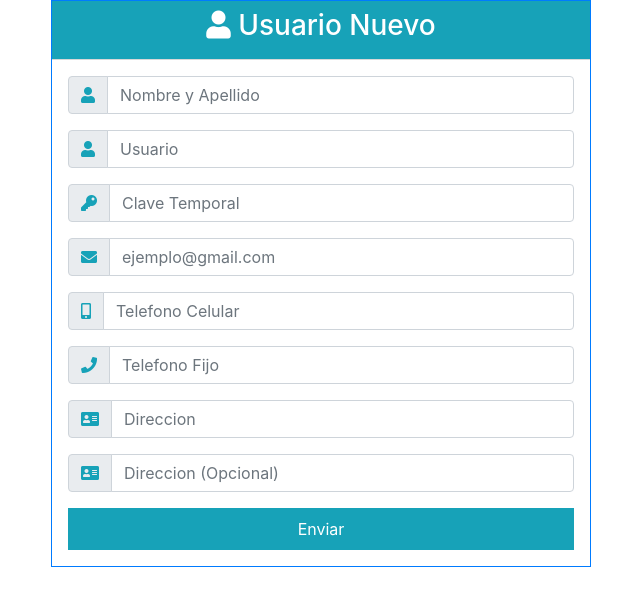
After one commit to lbarrera2020/avonphp, a PHP site: page /UsuarioNuevo.php in a window 1280 px wide. The commit adds this page. Shown: the top 614 px of the page, without its empty margins (319-959 px from the left). Run offline with PHP 8.4, Linux system fonts and the light colour scheme; a stand-in replaces the project's code that opens the database connection; some libraries are stand-ins or nearby versions.

Commit message:
Se agrega el formulario de usuario nuevo

```diff
--- /dev/null
+++ b/UsuarioNuevo.php
@@ -0,0 +1,110 @@
+<!doctype html>
+<html lang="en">
+<head>
+    <title>Prueba AVON</title>
+    <link rel="stylesheet" type="text/css" href="css/bootstrap.min.css" id="bootstrap-css">
+    <script type="text/javascript" src="js/bootstrap.min.js"></script>
+    <script type="text/javascript" src="js/jquery-3.5.1.min.js"></script>
+<!--    <link href="//maxcdn.bootstrapcdn.com/bootstrap/4.1.1/css/bootstrap.min.css" rel="stylesheet" id="bootstrap-css">-->
+<!--    <script src="//maxcdn.bootstrapcdn.com/bootstrap/4.1.1/js/bootstrap.min.js"></script>-->
+<!--    <script src="//cdnjs.cloudflare.com/ajax/libs/jquery/3.2.1/jquery.min.js"></script>-->
+    <link rel="stylesheet" href="https://use.fontawesome.com/releases/v5.1.0/css/all.css" integrity="sha384-lKuwvrZot6UHsBSfcMvOkWwlCMgc0TaWr+30HWe3a4ltaBwTZhyTEggF5tJv8tbt" crossorigin="anonymous">
+</head>
+<body>
+<div class="container">
+    <div class="row justify-content-center">
+        <div class="col-12 col-md-8 col-lg-6 pb-5">
+
+
+            <!--Form with header-->
+
+            <form action="CrearUsuarioValidado.php" method="post">
+                <div class="card border-primary rounded-0">
+                    <div class="card-header p-0">
+                        <div class="bg-info text-white text-center py-2">
+                            <h3><i class="fa fa-user"></i> Usuario Nuevo</h3>
+<!--                            <p class="m-0"></p>-->
+                        </div>
+                    </div>
+                    <div class="card-body p-3">
+
+                        <!--Body-->
+                        <div class="form-group">
+                            <div class="input-group mb-2">
+                                <div class="input-group-prepend">
+                                    <div class="input-group-text"><i class="fa fa-user text-info"></i></div>
+                                </div>
+                                <input type="text" class="form-control" id="nombre" name="nombre" placeholder="Nombre y Apellido" required>
+                            </div>
+                        </div>
+                        <div class="form-group">
+                            <div class="input-group mb-2">
+                                <div class="input-group-prepend">
+                                    <div class="input-group-text"><i class="fa fa-user text-info"></i></div>
+                                </div>
+                                <input type="text" class="form-control" id="usuario" name="usuario" placeholder="Usuario" required>
+                            </div>
+                        </div>
+                        <div class="form-group">
+                            <div class="input-group mb-2">
+                                <div class="input-group-prepend">
+                                    <div class="input-group-text"><i class="fa fa-key text-info"></i></div>
+                                </div>
+                                <input type="password" class="form-control" id="clave" name="clave" placeholder="Clave Temporal" required>
+                            </div>
+                        </div>
+                        <div class="form-group">
+                            <div class="input-group mb-2">
+                                <div class="input-group-prepend">
+                                    <div class="input-group-text"><i class="fa fa-envelope text-info"></i></div>
+                                </div>
+                                <input type="email" class="form-control" id="correo" name="correo" placeholder="ejemplo@gmail.com" required>
+                            </div>
+                        </div>
+                        <div class="form-group">
+                            <div class="input-group mb-2">
+                                <div class="input-group-prepend">
+                                    <div class="input-group-text"><i class="fa fa-mobile-alt text-info"></i></div>
+                                </div>
+                                <input type="tel" class="form-control" id="telcel" name="telcel" placeholder="Telefono Celular" required>
+                            </div>
+                        </div>
+                        <div class="form-group">
+                            <div class="input-group mb-2">
+                                <div class="input-group-prepend">
+                                    <div class="input-group-text"><i class="fa fa-phone text-info"></i></div>
+                                </div>
+                                <input type="tel" class="form-control" id="telfijo" name="telfijo" placeholder="Telefono Fijo">
+                            </div>
+                        </div>
+                        <div class="form-group">
+                            <div class="input-group mb-2">
+                                <div class="input-group-prepend">
+                                    <div class="input-group-text"><i class="fa fa-address-card text-info"></i></div>
+                                </div>
+                                <input type="text" class="form-control" id="direccion1" name="direccion1" placeholder="Direccion" required>
+                            </div>
+                        </div>
+                        <div class="form-group">
+                            <div class="input-group mb-2">
+                                <div class="input-group-prepend">
+                                    <div class="input-group-text"><i class="fa fa-address-card text-info"></i></div>
+                                </div>
+                                <input type="hidden" name="ref" id="ref" value="1">
+                                <input type="text" class="form-control" id="direccion2" name="direccion2" placeholder="Direccion (Opcional)">
+                            </div>
+                        </div>
+
+                        <div class="text-center">
+                            <input type="submit" value="Enviar" class="btn btn-info btn-block rounded-0 py-2">
+                        </div>
+                    </div>
+
+                </div>
+            </form>
+
+        </div>
+    </div>
+</div>
+</body>
+</html>
```
Also changed, not shown: CrearUsuarioValidado.php (+11 -3 lines).
